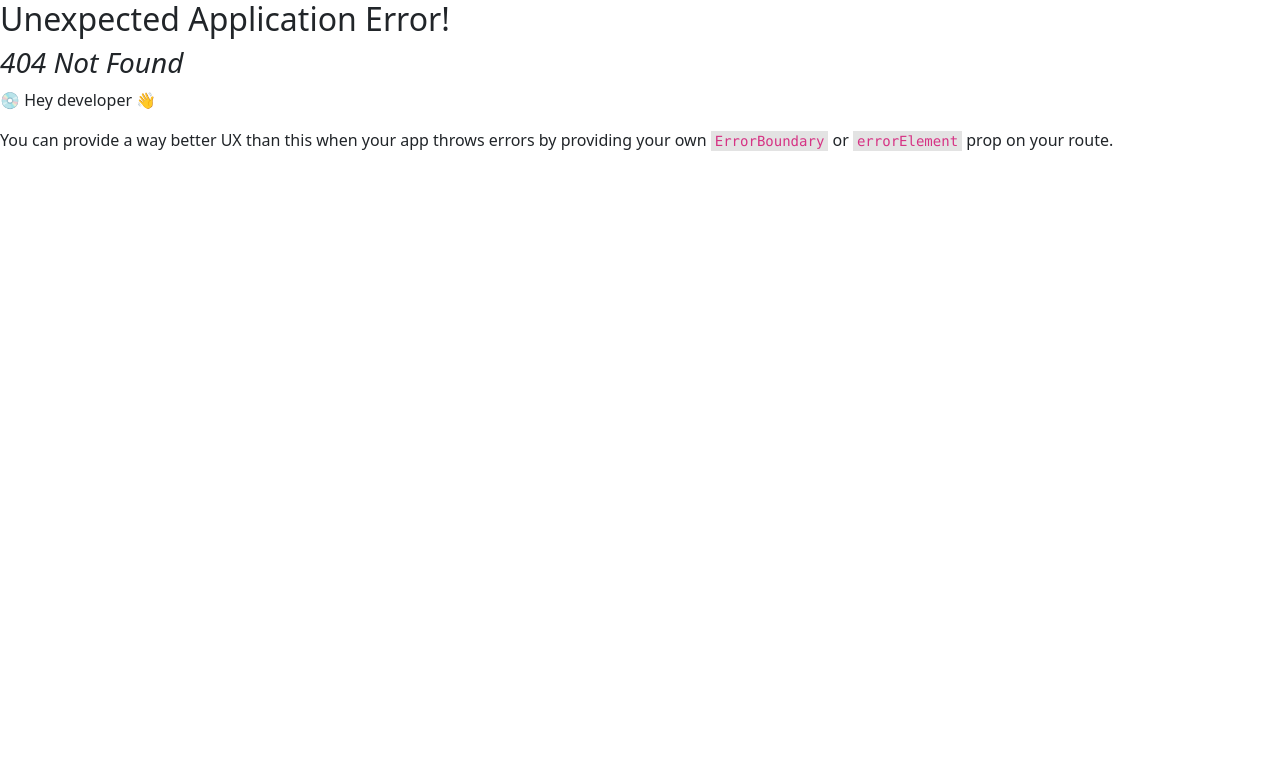
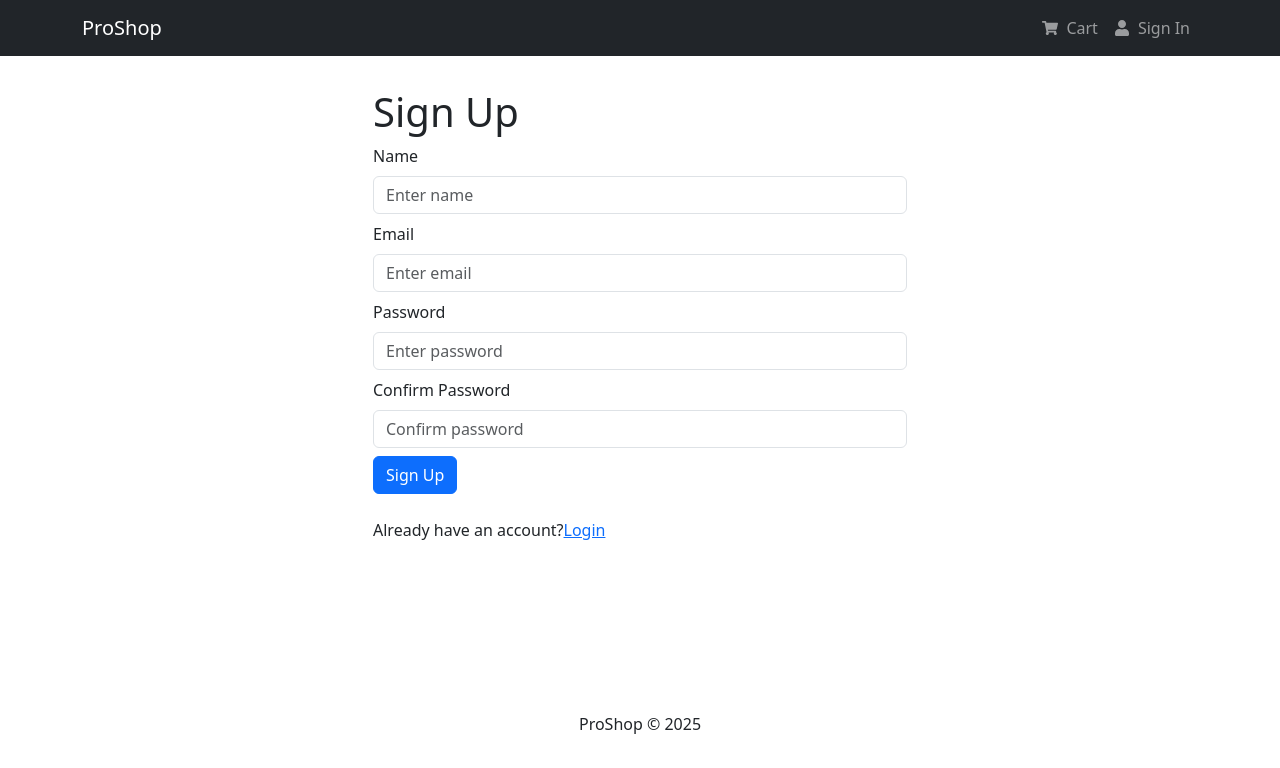
Before and after one commit to anmolgoyal698/ecommerce, a React (Vite) app in the folder frontend/: page /register in a window 1280 px wide. Before the commit this address had no page. Shown: the top 768 px of the page. Built offline with nearby package versions, Linux system fonts and the light colour scheme.

Commit message:
Implementing login and register functionality in frontend

```diff
--- a/frontend/package.json
+++ b/frontend/package.json
@@ -18,7 +18,8 @@
     "react-dom": "^18.3.1",
     "react-icons": "^5.5.0",
     "react-redux": "^9.2.0",
-    "react-router-dom": "^7.9.3"
+    "react-router-dom": "^7.9.3",
+    "react-toastify": "^11.0.5"
   },
   "devDependencies": {
     "@eslint/js": "^9.36.0",
--- /dev/null
+++ b/frontend/src/components/FormContainer.tsx
@@ -0,0 +1,15 @@
+import { Col, Container, Row } from "react-bootstrap";
+
+const FormContainer = ({children}) => {
+  return (
+    <Container>
+      <Row className="justify-content-md-center">
+        <Col md={6} xs={12}>
+           {children}
+        </Col>
+      </Row>
+    </Container>
+  );
+};
+
+export default FormContainer;
--- a/frontend/src/components/Header.tsx
+++ b/frontend/src/components/Header.tsx
@@ -1,29 +1,79 @@
-import { Badge, Container, Nav, Navbar } from "react-bootstrap";
+import { Badge, Container, Nav, Navbar, NavDropdown } from "react-bootstrap";
 import { FaShoppingCart } from "react-icons/fa";
 import { FaUser } from "react-icons/fa";
-import { useSelector } from "react-redux";
-import { Link } from "react-router-dom";
+import { useDispatch, useSelector } from "react-redux";
+import { Link, useNavigate } from "react-router-dom";
+import { useLogoutMutation } from "../slices/usersApiSlice";
+import { toast } from "react-toastify";
+import { resetCredentials } from "../slices/authSlice";
 
 const Header = () => {
-
-  const cartItems = useSelector(state => state.cart.cartItems);
+  const cartItems = useSelector((state) => state.cart.cartItems);
 
   const totalItemsInCart = cartItems.reduce((acc, item) => acc + item.qty, 0);
+
+  const { userInfo } = useSelector((state) => state.auth);
+  const dispatch = useDispatch();
+  const navigate = useNavigate();
+
+  const [logout, {isLoading}] = useLogoutMutation();
+
+  const logoutHandler = async () => {
+    // Dispatch logout action
+    try {
+        await logout().unwrap();
+        dispatch(resetCredentials());
+        navigate('/login');
+
+    } catch (error) {
+        console.error("Failed to logout:", error);
+        toast.error(error?.data?.message || error.error);
+    }
+
+  };
 
   return (
     <header>
       <Navbar expand="md" bg="dark" data-bs-theme="dark">
         <Container>
-          <Navbar.Brand as={Link} to="/">ProShop</Navbar.Brand>
+          <Navbar.Brand as={Link} to="/">
+            ProShop
+          </Navbar.Brand>
           <Navbar.Toggle aria-controls="responsive-navbar-nav" />
           <Navbar.Collapse id="responsive-navbar-nav">
             <Nav className="ms-auto">
-              <Nav.Link as={Link} to="/cart" className="d-flex align-items-center"><FaShoppingCart className="me-2"/>Cart
+              <Nav.Link
+                as={Link}
+                to="/cart"
+                className="d-flex align-items-center"
+              >
+                <FaShoppingCart className="me-2" />
+                Cart
                 {totalItemsInCart > 0 && (
-                  <Badge pill className="ms-2">{totalItemsInCart}</Badge>
+                  <Badge pill className="ms-2">
+                    {totalItemsInCart}
+                  </Badge>
                 )}
               </Nav.Link>
-              <Nav.Link as={Link} to="/signIn" className="d-flex align-items-center"><FaUser className="me-2"/>Sign In</Nav.Link>
+              {userInfo ? (
+                <NavDropdown title={userInfo.name} id="username">
+                  <NavDropdown.Item as={Link} to="/profile">
+                    Profile
+                  </NavDropdown.Item>
+                  <NavDropdown.Item onClick={logoutHandler}>
+                    Logout
+                  </NavDropdown.Item>
+                </NavDropdown>
+              ) : (
+                <Nav.Link
+                  as={Link}
+                  to="/login"
+                  className="d-flex align-items-center"
+                >
+                  <FaUser className="me-2" />
+                  Sign In
+                </Nav.Link>
+              )}
             </Nav>
           </Navbar.Collapse>
         </Container>
--- a/frontend/src/components/RootLayout.tsx
+++ b/frontend/src/components/RootLayout.tsx
@@ -2,6 +2,8 @@ import { Container } from "react-bootstrap";
 import Header from "./Header";
 import { Outlet } from "react-router-dom";
 import Footer from "./Footer";
+import { ToastContainer } from "react-toastify";
+import 'react-toastify/dist/ReactToastify.css';
 
 const RootLayout = () => {
   return (
@@ -13,6 +15,7 @@ const RootLayout = () => {
         </Container>
       </main>
       <Footer />
+      <ToastContainer />
     </>
   );
 };
--- a/frontend/src/screens/CartScreen.tsx
+++ b/frontend/src/screens/CartScreen.tsx
@@ -83,7 +83,7 @@ const CartScreen = () => {
                 <h3>Subtotal ({totalItems}) items</h3>${cart.itemsPrice}
               </ListGroup.Item>
               <ListGroup.Item>
-                <Button type="button" className="btn-block">
+                <Button type="button" className="btn-block" onClick={() => navigate('/login?redirect=shipping')}>
                   Proceed to checkout
                 </Button>
               </ListGroup.Item>
--- /dev/null
+++ b/frontend/src/screens/LoginScreen.tsx
@@ -0,0 +1,78 @@
+import {useEffect, useState } from "react";
+import FormContainer from "../components/FormContainer";
+import { Button, Col, Form, FormGroup, Row } from "react-bootstrap";
+import { Link, useLocation, useNavigate } from "react-router-dom";
+import { useLoginMutation } from "../slices/usersApiSlice";
+import { useDispatch, useSelector } from "react-redux";
+import { setCredentials } from "../slices/authSlice";
+import Loader from "../components/Loader";
+import { toast } from "react-toastify";
+
+const LoginScreen = () => {
+  const [email, setEmail] = useState("");
+  const [password, setPassword] = useState("");
+
+  const dispatch = useDispatch();
+  const navigate = useNavigate();
+
+  const [login, {isLoading}] = useLoginMutation();
+
+  const {userInfo} = useSelector(state => state.auth);
+
+  const {search} = useLocation();
+  const searchParams = new URLSearchParams(search);
+  const redirect = searchParams.get("redirect") || "/";
+
+
+  useEffect(() => {
+    if (userInfo) {
+      navigate(redirect);
+    }
+  }, [userInfo, navigate, redirect]);
+
+  const submitHandler = async (e) => {
+    e.preventDefault();
+    //dispatch login
+    try {
+        const res = await login({email, password}).unwrap();
+        dispatch(setCredentials({...res}));
+        navigate(redirect);
+    } catch (error) {
+        console.error("Failed to login:", error);
+        toast.error(error?.data?.message || error.error);
+    }
+
+  };
+
+  return (
+    <FormContainer>
+      <h1 className="mt-3">Sign In</h1>
+      <Form onSubmit={submitHandler}>
+        <FormGroup controlId="email" className="my-2">
+          <Form.Label>Email</Form.Label>
+          <Form.Control
+            type="email"
+            placeholder="Enter email"
+            value={email}
+            onChange={(e) => setEmail(e.target.value)}
+          />
+        </FormGroup>
+        <FormGroup controlId="password" className="my-2">
+            <Form.Label>Password</Form.Label>
+            <Form.Control type="password" placeholder="Enter password" value={password} onChange={e => setPassword(e.target.value)} />
+        </FormGroup>
+        <Button type="submit" variant="primary" className="my-2" disabled={isLoading}>
+          Sign In
+        </Button>
+        {isLoading && <Loader />}
+      </Form>
+      <Row>
+        <Col className="py-3">
+          New Customer? <Link to={redirect ? `/register?redirect=${redirect}` : "/register"}>Register</Link>
+        </Col>
+      </Row>
+    </FormContainer>
+  );
+};
+
+export default LoginScreen;
--- /dev/null
+++ b/frontend/src/screens/RegisterScreen.tsx
@@ -0,0 +1,113 @@
+import { useEffect, useState } from "react";
+import FormContainer from "../components/FormContainer";
+import { Button, Col, Form, FormGroup, Row } from "react-bootstrap";
+import { Link, useLocation, useNavigate } from "react-router-dom";
+import { useRegisterMutation } from "../slices/usersApiSlice";
+import { useDispatch, useSelector } from "react-redux";
+import { setCredentials } from "../slices/authSlice";
+import Loader from "../components/Loader";
+import { toast } from "react-toastify";
+
+const RegisterScreen = () => {
+  const [name, setName] = useState("");
+  const [email, setEmail] = useState("");
+  const [password, setPassword] = useState("");
+  const [confirmPassword, setConfirmPassword] = useState("");
+
+  const dispatch = useDispatch();
+  const navigate = useNavigate();
+
+  const [register, { isLoading }] = useRegisterMutation();
+
+  const { userInfo } = useSelector((state) => state.auth);
+
+  const { search } = useLocation();
+  const searchParams = new URLSearchParams(search);
+  const redirect = searchParams.get("redirect") || "/";
+
+  useEffect(() => {
+    if (userInfo) {
+      navigate(redirect);
+    }
+  }, [userInfo, navigate, redirect]);
+
+  const submitHandler = async (e) => {
+    e.preventDefault();
+    if (password !== confirmPassword) {
+      toast.error("Passwords do not match");
+      return;
+    }
+    //dispatch login
+    try {
+      const res = await register({ name, email, password }).unwrap();
+      dispatch(setCredentials({ ...res }));
+      navigate(redirect);
+    } catch (error) {
+      console.error("Failed to register:", error);
+      toast.error(error?.data?.message || error.error);
+    }
+  };
+
+  return (
+    <FormContainer>
+      <h1 className="mt-3">Sign Up</h1>
+      <Form onSubmit={submitHandler}>
+        <FormGroup controlId="name" className="my-2">
+          <Form.Label>Name</Form.Label>
+          <Form.Control
+            type="text"
+            placeholder="Enter name"
+            value={name}
+            onChange={(e) => setName(e.target.value)}
+          />
+        </FormGroup>
+        <FormGroup controlId="email" className="my-2">
+          <Form.Label>Email</Form.Label>
+          <Form.Control
+            type="email"
+            placeholder="Enter email"
+            value={email}
+            onChange={(e) => setEmail(e.target.value)}
+          />
+        </FormGroup>
+        <FormGroup controlId="password" className="my-2">
+          <Form.Label>Password</Form.Label>
+          <Form.Control
+            type="password"
+            placeholder="Enter password"
+            value={password}
+            onChange={(e) => setPassword(e.target.value)}
+          />
+        </FormGroup>
+        <FormGroup>
+            <Form.Label>Confirm Password</Form.Label>
+            <Form.Control
+              type="password"
+              placeholder="Confirm password"
+              value={confirmPassword}
+              onChange={(e) => setConfirmPassword(e.target.value)}
+            />
+        </FormGroup>
+        <Button
+          type="submit"
+          variant="primary"
+          className="my-2"
+          disabled={isLoading}
+        >
+          Sign Up
+        </Button>
+        {isLoading && <Loader />}
+      </Form>
+      <Row>
+        <Col className="py-3">
+          Already have an account?
+          <Link to={redirect ? `/login?redirect=${redirect}` : "/login"}>
+            Login
+          </Link>
+        </Col>
+      </Row>
+    </FormContainer>
+  );
+};
+
+export default RegisterScreen;
--- a/frontend/src/slices/authSlice.ts
+++ b/frontend/src/slices/authSlice.ts
@@ -12,9 +12,13 @@ const authSlice = createSlice({
         setCredentials: (state, action) => {
             state.userInfo = action.payload;
             localStorage.setItem("userInfo", JSON.stringify(action.payload));
+        },
+        resetCredentials: (state, _) => {
+            state.userInfo = null;
+            localStorage.removeItem("userInfo");
         }
     }
 });
 
-export const { setCredentials } = authSlice.actions;
+export const { setCredentials, resetCredentials} = authSlice.actions;
 export default authSlice.reducer;
--- /dev/null
+++ b/frontend/src/slices/usersApiSlice.ts
@@ -0,0 +1,30 @@
+import { USERS_URL } from "../constants";
+import { apiSlice } from "./apiSlice";
+
+
+const usersApiSlice = apiSlice.injectEndpoints({
+    endpoints: (builder) => ({
+        login: builder.mutation({
+            query: (data) => ({
+                url: `${USERS_URL}/login`,
+                method: 'POST',
+                body: data
+            })
+        }),
+        register: builder.mutation({
+            query: (data) => ({
+                url: `${USERS_URL}`,
+                method: 'POST',
+                body: data
+            })
+        }),
+        logout: builder.mutation({
+            query: () => ({
+                url: `${USERS_URL}/logout`,
+                method: 'POST'
+            })
+        })
+    })
+});
+
+export const { useLoginMutation, useLogoutMutation, useRegisterMutation } = usersApiSlice;
```
Also changed, not shown: frontend/src/App.tsx (+10 -0 lines), 2 other files (tests, documents, lock files or other folders).
